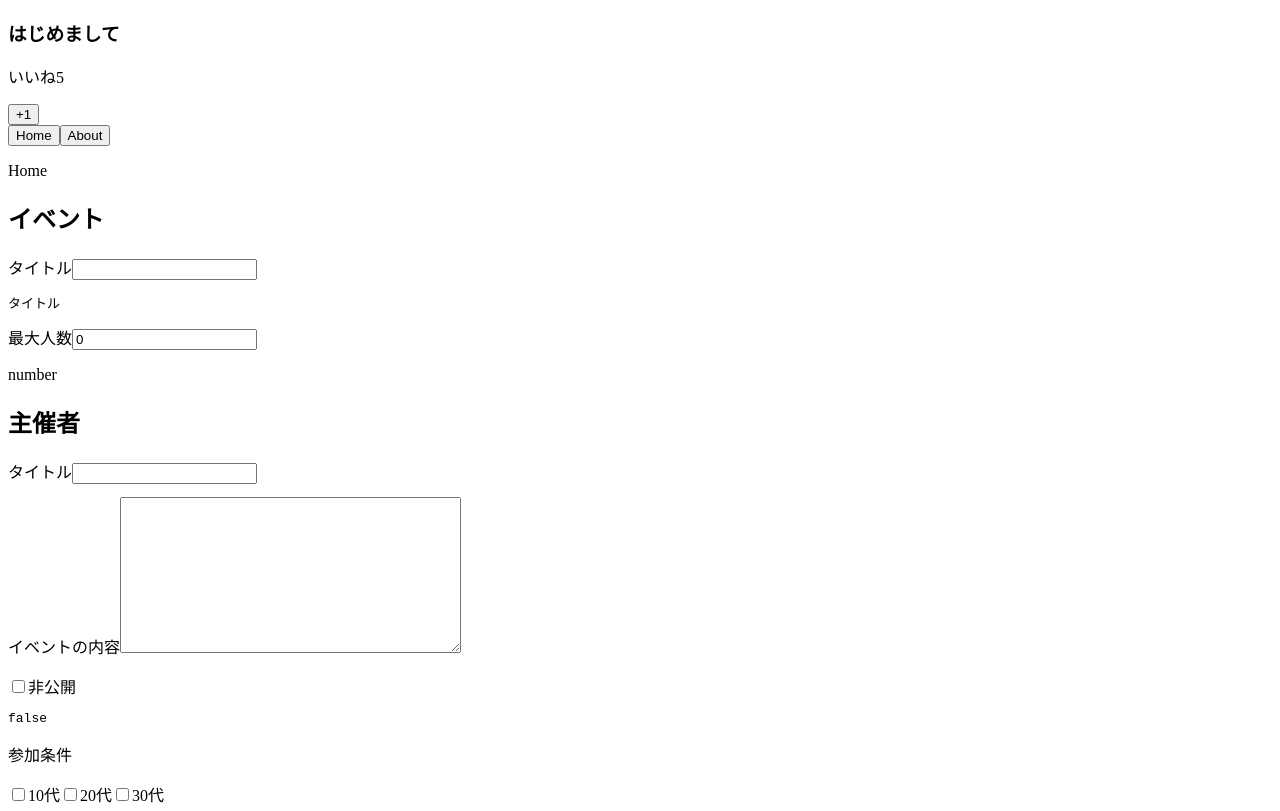
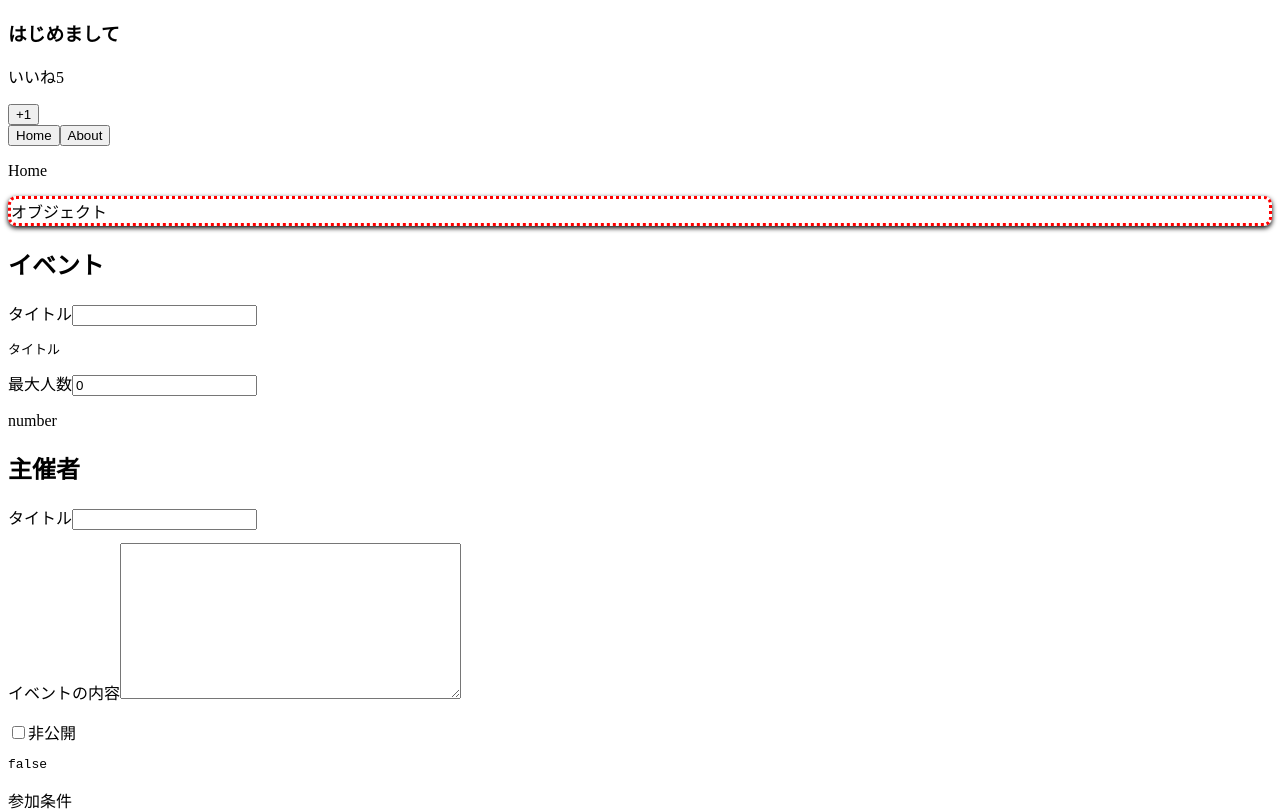
Before and after one commit to Popo1173/vue_udemy, a Vue app in the folder udemy-vuejs/: page / in a window 1280 px wide. Shown: the top 811 px of the page. Built offline with nearby package versions, Linux system fonts and the light colour scheme.

Commit message:
fix derectives

```diff
--- a/udemy-vuejs/src/components/Home.vue
+++ b/udemy-vuejs/src/components/Home.vue
@@ -1,5 +1,34 @@
 <template>
-<div>
-  <p>Home</p>
-</div>
+  <div>
+    <p v-border="'25px'">Home</p>
+    <!-- 引数(dotted).修飾士 = {オブジェクトを渡す} -->
+    <p v-border:dotted.round.shadow="{ width: '5px', color: 'red' }">
+      オブジェクト
+    </p>
+  </div>
 </template>
+
+<script>
+export default {
+  directives: {
+    //関数
+    //elは、カスタムディレクティブが紐づく要素
+    border(el, binding) {
+      //valueでデータを受けとって、返す
+      el.style.borderWidth = binding.value.Width;
+      el.style.borderColor = binding.value.color;
+
+      //arg（引数）でデータを受けとって、返す
+      el.style.borderStyle = binding.arg;
+
+      //modifieでデータを受けとって、返す
+      if (binding.modifiers.round) {
+        el.style.borderRadius = "0.5rem";
+      }
+      if (binding.modifiers.shadow) {
+        el.style.boxShadow = "0 2px 5px rgba(0, 0, 0.26)";
+      }
+    },
+  },
+};
+</script>
```
Also changed, not shown: udemy-vuejs/src/main.js (+7 -7 lines).
